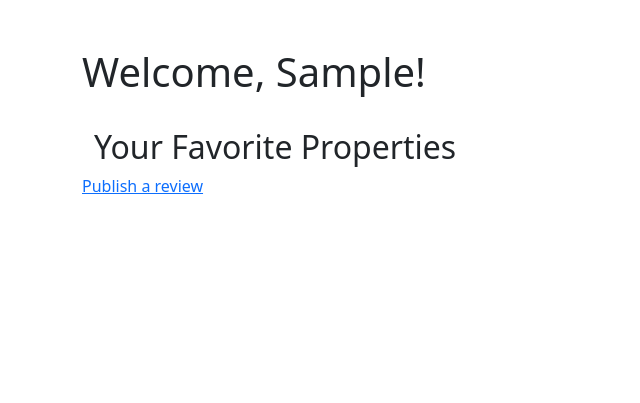
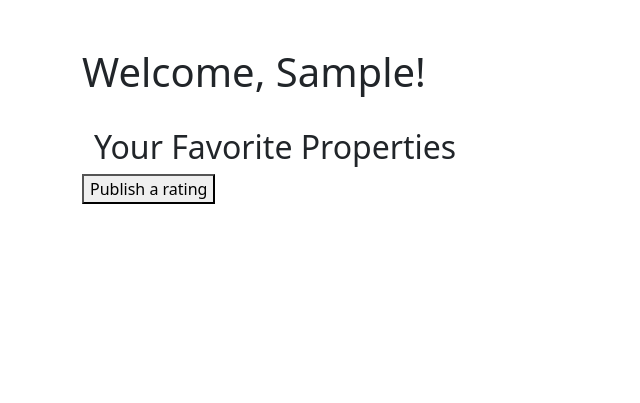
Before and after one commit to pragnya17/college-housing-offcampus, a Django app: page / in a window 1280 px wide. Shown: the part 56-459 px from the top of the page, without its empty margins (0-640 px from the left). Run offline with Django 3.2, Linux system fonts and the light colour scheme; the visitor is signed in with stand-in values (Sample User, id 1); data that the repository does not hold is empty; parts of the project's set-up code (start-up, migrations or seed data) failed here and were passed over; some libraries are stand-ins or nearby versions.

Commit message:
Change where rating button should be

```diff
--- a/templates/index.html
+++ b/templates/index.html
@@ -69,7 +69,7 @@
           {% endfor %}
         </div>
         <div>
-          <a href="{% url 'rating' %}">Publish a review</a>
+          <a href="{% url 'rating' %}"><button>Publish a rating</button></a>
         </div>
         <!-- End of the dashboard stuff -->
         {% else %}
--- a/templates/properties/property.html
+++ b/templates/properties/property.html
@@ -51,7 +51,6 @@
         Floorplan:
         <img src="{{ property.floorplan_file_name }}" width="60%">
     </ul>
-    <a href="{% url 'rating' %}"><button>Publish a rating</button></a>
 
     <a href="{% url 'properties' %}">Back to Listings</a>
 
```
